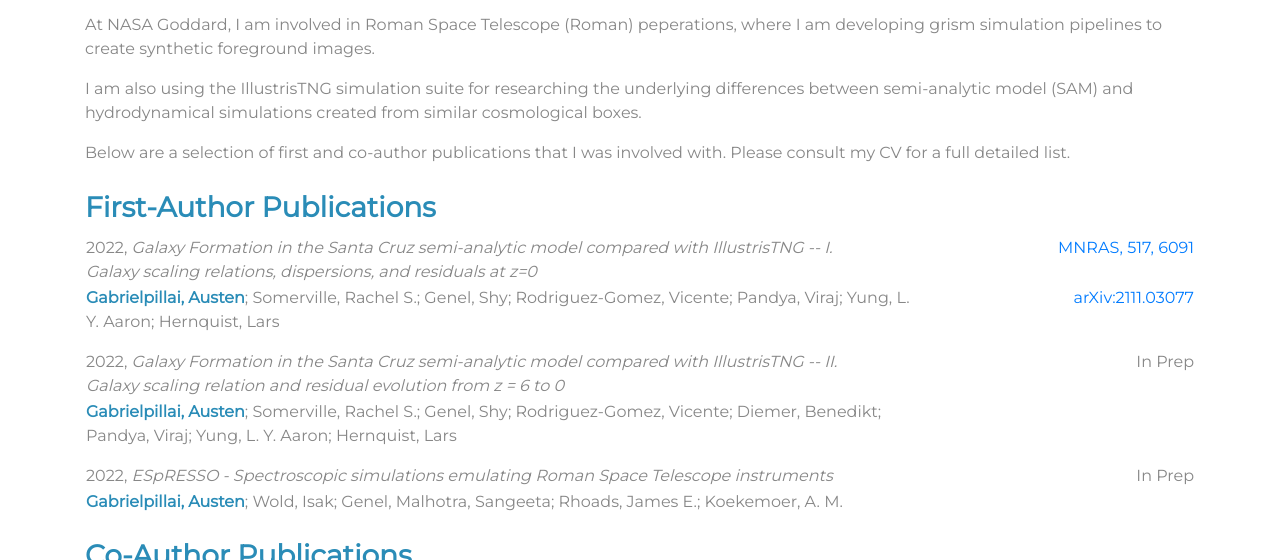
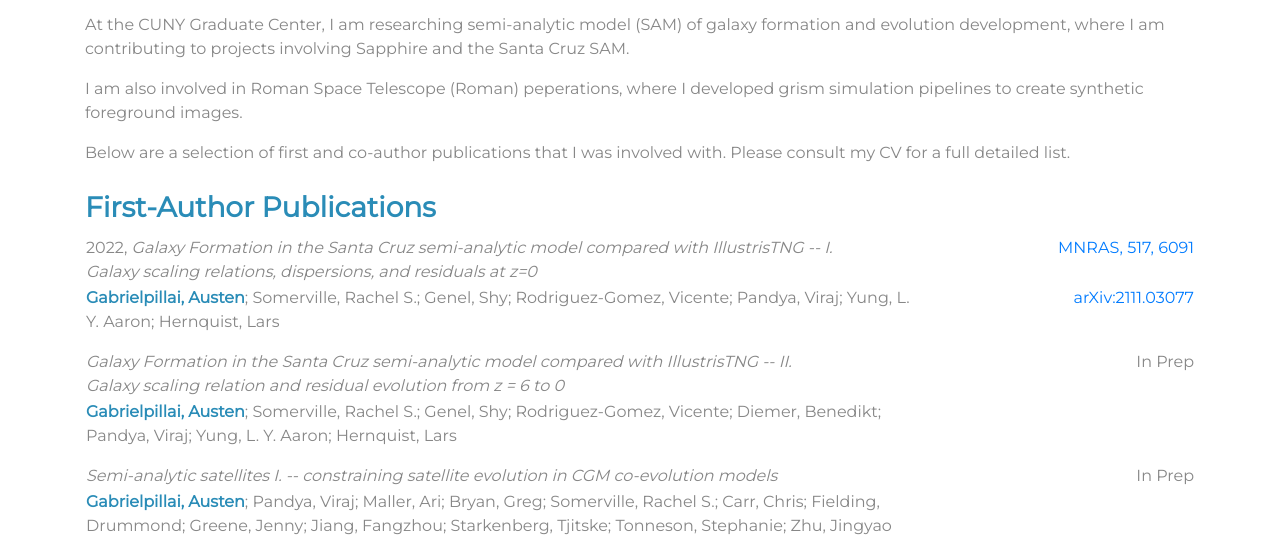
Before and after one commit to aust427/aust427.github.io, a plain HTML site: page research.html in a window 1280 px wide. Shown: the part 181-741 px from the top of the page. Drawn offline with nearby package versions, Linux system fonts and the light colour scheme.

Commit message:
research update

```diff
--- a/research.html
+++ b/research.html
@@ -52,10 +52,10 @@
                         I am a member of the astronomy and astrophysics research community, where I conduct galaxy formation and evolution research. I also develop tools for creating, processing, and filtering large volumes of data.
                     </p>
                     <p>
-                        At NASA Goddard, I am involved in Roman Space Telescope (Roman) peperations, where I am developing grism simulation pipelines to create synthetic foreground images.
+                        At the CUNY Graduate Center, I am researching semi-analytic model (SAM) of galaxy formation and evolution development, where I am contributing to projects involving Sapphire and the Santa Cruz SAM.
                     </p>
                     <p>
-                        I am also using the IllustrisTNG simulation suite for researching the underlying differences between semi-analytic model (SAM) and hydrodynamical simulations created from similar cosmological boxes.
+                        I am also involved in Roman Space Telescope (Roman) peperations, where I developed grism simulation pipelines to create synthetic foreground images.
                     </p>
                     <p>
                         Below are a selection of first and co-author publications that I was involved with. Please consult my CV for a full detailed list.
@@ -80,7 +80,7 @@
                                 <td class="paper-right"><a href="https://arxiv.org/abs/2111.03077">arXiv:2111.03077</a></td>
                             </tr>
                             <tr>
-                                <td>2022, <i>Galaxy Formation in the Santa Cruz semi-analytic model compared with IllustrisTNG -- II. <br />  Galaxy scaling relation and residual evolution from z = 6 to 0</i> </td>
+                                <td> <i>Galaxy Formation in the Santa Cruz semi-analytic model compared with IllustrisTNG -- II. <br />  Galaxy scaling relation and residual evolution from z = 6 to 0</i> </td>
                                 <td class="paper-right">In Prep</td>
                             </tr>
                             <tr>
@@ -88,11 +88,11 @@
                                 <td class="paper-right"><a href="https://arxiv.org/abs/2111.03077"></a></td>
                             </tr>
                             <tr>
-                                <td>2022, <i>ESpRESSO - Spectroscopic simulations emulating Roman Space Telescope instruments</i> </td>
+                                <td> <i>Semi-analytic satellites I. -- constraining satellite evolution in CGM co-evolution models</i> </td>
                                 <td class="paper-right">In Prep</td>
                             </tr>
                             <tr>
-                                <td class="paper-bottom"><b>Gabrielpillai, Austen</b>; Wold, Isak; Genel, Malhotra, Sangeeta; Rhoads, James E.;  Koekemoer, A. M.</td>
+                                <td class="paper-bottom"><b>Gabrielpillai, Austen</b>; Pandya, Viraj; Maller, Ari; Bryan, Greg; Somerville, Rachel S.; Carr, Chris; Fielding, Drummond; Greene, Jenny; Jiang, Fangzhou; Starkenberg, Tjitske; Tonneson, Stephanie; Zhu, Jingyao</td>
                                 <td class="paper-right"><a href="https://arxiv.org/abs/2111.03077"></a></td>
                             </tr>
                             <tr>
```
Also changed, not shown: about.html (+2 -2 lines).
